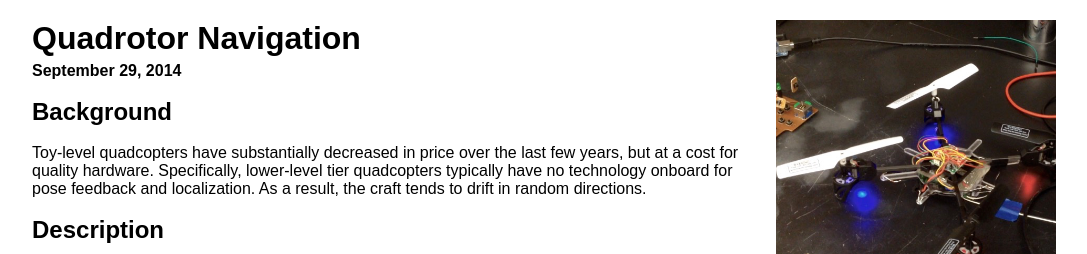
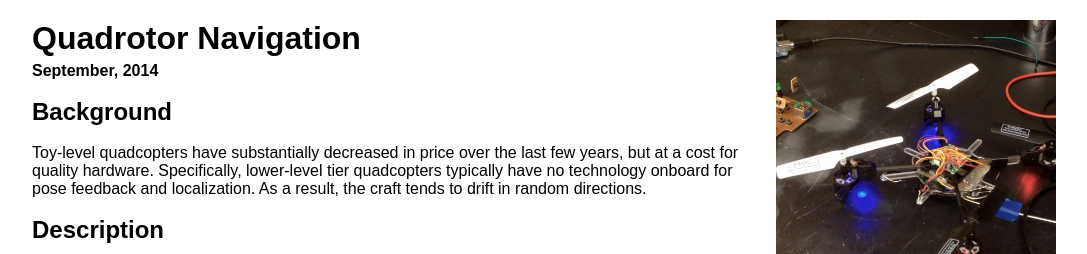
Before and after one commit to darabo/darabonakdar.com, a Jekyll site: the page built from _projects/005.quad.md, in a window 1280 px wide. Shown: the top 254 px of the page, without its empty margins (96-1183 px from the left). Built offline with Jekyll 4.4.1, drawn with Linux system fonts in a browser that asks for light colours; nearby versions of some CDN libraries.

Commit message:
modified date formating (month/year)

```diff
--- a/_layouts/project.html
+++ b/_layouts/project.html
@@ -5,7 +5,7 @@ layout: main
 	<section id="contact-content">
 		<img id="project-image" src="{{ site.baseurl }}/{{ site.image_path }}/{{ page.image }}">
 		<h1 id="project-title">{{ page.title }}</h1>
-		<h2 id="project-date">{{ page.date  | date: '%B %d, %Y'}}</h2>
+		<h2 id="project-date">{{ page.date  | date: '%B, %Y'}}</h2>
 
 		{{ content }}
 
```
